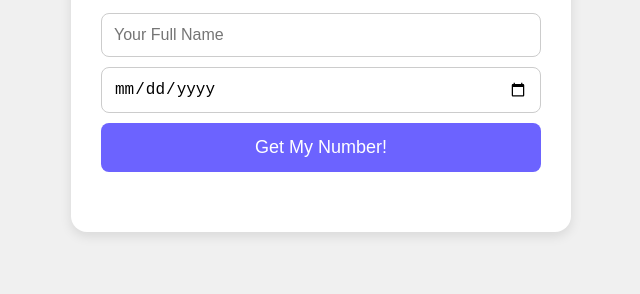
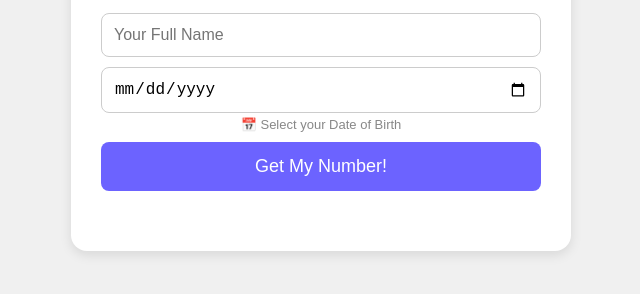
Before and after one commit to ShawnV-07/event-raffle, a website: page public/index.html in a window 1280 px wide. Shown: the part 232-526 px from the top of the page, without its empty margins (319-959 px from the left). Drawn offline with Linux system fonts and the light colour scheme.

Commit message:
fix dob label

```diff
--- a/public/index.html
+++ b/public/index.html
@@ -19,6 +19,7 @@
     <p>Enter your details to get your lucky number!</p>
     <input type="text" id="name" placeholder="Your Full Name" />
     <input type="date" id="dob" placeholder="Date of Birth" />
+    <small style="color: #888; font-size: 13px; display:block; margin-top: -6px; margin-bottom: 10px;">📅 Select your Date of Birth</small>
     <button onclick="register()">Get My Number!</button>
     <div id="result"></div>
   </div>
```
